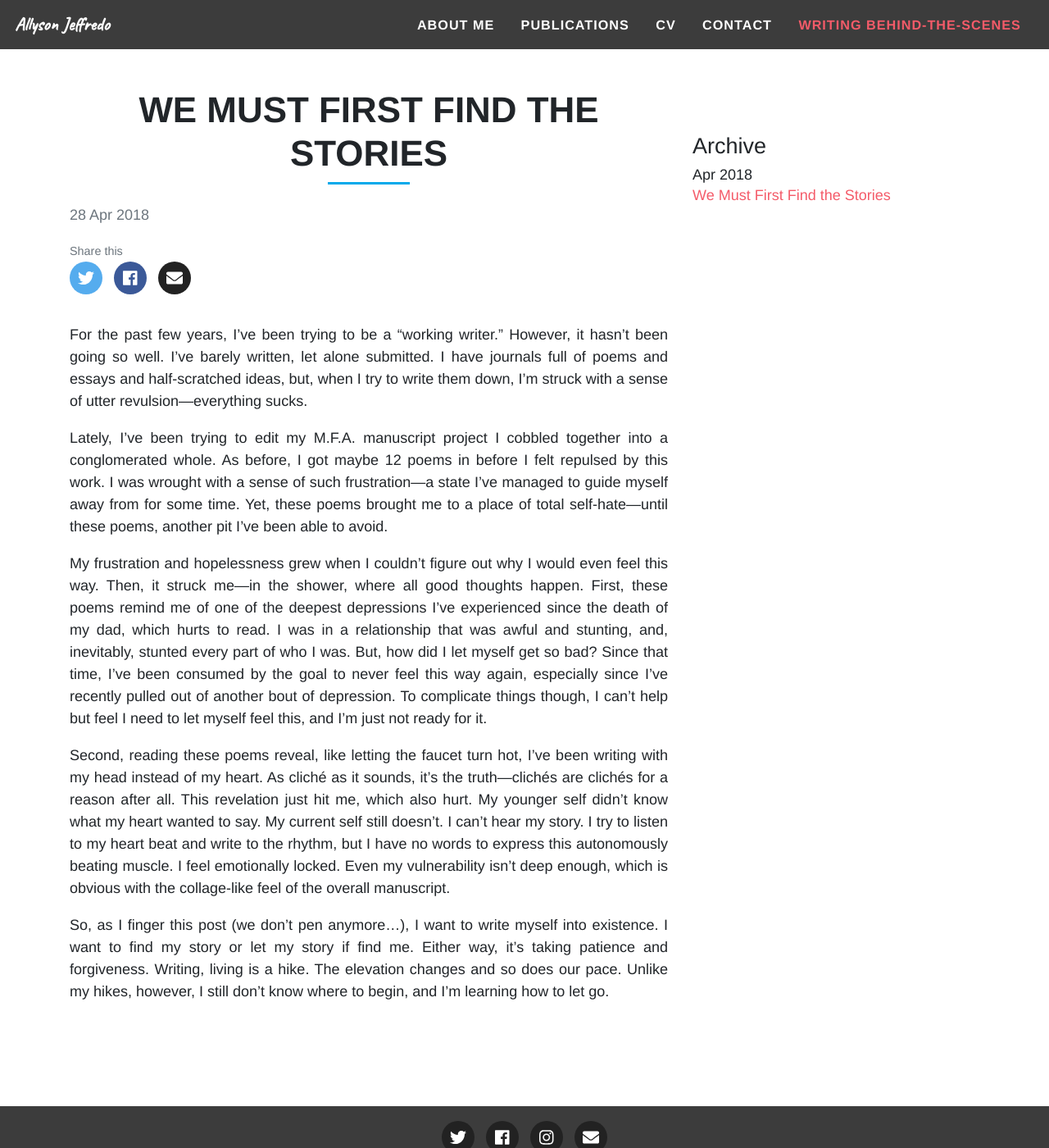
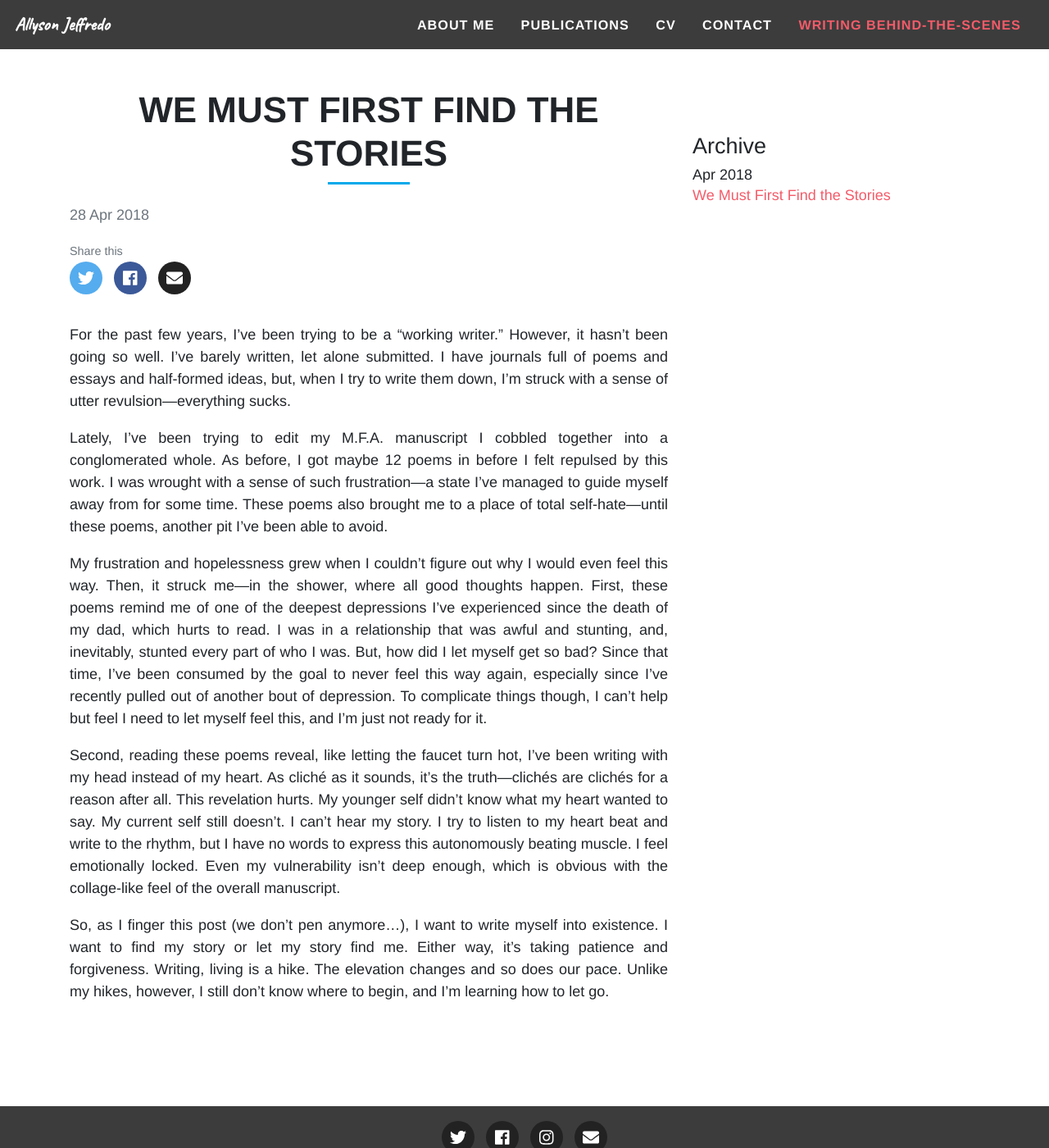
Before and after one commit to go-diego/golden-lovebug, a Jekyll site: the page built from _posts/2018-04-28-we-must-first-find-the-stories.md, in a window 1280 px wide and 1400 px high. Shown: the whole window at 82% size. Built offline with Jekyll 4.4.1, drawn with Linux system fonts in a browser that asks for light colours; nearby versions of some CDN libraries.

Commit message:
Update Post “2018-04-28-we-must-first-find-the-stories”

```diff
--- a/_posts/2018-04-28-we-must-first-find-the-stories.md
+++ b/_posts/2018-04-28-we-must-first-find-the-stories.md
@@ -5,12 +5,12 @@ image: /assets/img/fedupsnail.jpeg
 date: 2018-04-28T17:20:15.965Z
 permalink: 'blog/:year/:month/:day/:title:output_ext'
 ---
-For the past few years, I’ve been trying to be a “working writer.” However, it hasn’t been going so well. I’ve barely written, let alone submitted. I have journals full of poems and essays and half-scratched ideas, but, when I try to write them down, I’m struck with a sense of utter revulsion—everything sucks.
+For the past few years, I’ve been trying to be a “working writer.” However, it hasn’t been going so well. I’ve barely written, let alone submitted. I have journals full of poems and essays and half-formed ideas, but, when I try to write them down, I’m struck with a sense of utter revulsion—everything sucks.
 
-Lately, I’ve been trying to edit my M.F.A. manuscript project I cobbled together into a conglomerated whole. As before, I got maybe 12 poems in before I felt repulsed by this work. I was wrought with a sense of such frustration—a state I’ve managed to guide myself away from for some time. Yet, these poems brought me to a place of total self-hate—until these poems, another pit I’ve been able to avoid.
+Lately, I’ve been trying to edit my M.F.A. manuscript I cobbled together into a conglomerated whole. As before, I got maybe 12 poems in before I felt repulsed by this work. I was wrought with a sense of such frustration—a state I’ve managed to guide myself away from for some time. These poems also brought me to a place of total self-hate—until these poems, another pit I’ve been able to avoid.
 
 My frustration and hopelessness grew when I couldn’t figure out why I would even feel this way. Then, it struck me—in the shower, where all good thoughts happen. First, these poems remind me of one of the deepest depressions I’ve experienced since the death of my dad, which hurts to read. I was in a relationship that was awful and stunting, and, inevitably, stunted every part of who I was. But, how did I let myself get so bad? Since that time, I’ve been consumed by the goal to never feel this way again, especially since I’ve recently pulled out of another bout of depression. To complicate things though, I can’t help but feel I need to let myself feel this, and I’m just not ready for it.
 
-Second, reading these poems reveal, like letting the faucet turn hot, I’ve been writing with my head instead of my heart. As cliché as it sounds, it’s the truth—clichés are clichés for a reason after all. This revelation just hit me, which also hurt. My younger self didn’t know what my heart wanted to say. My current self still doesn’t. I can’t hear my story. I try to listen to my heart beat and write to the rhythm, but I have no words to express this autonomously beating muscle. I feel emotionally locked. Even my vulnerability isn’t deep enough, which is obvious with the collage-like feel of the overall manuscript.
+Second, reading these poems reveal, like letting the faucet turn hot, I’ve been writing with my head instead of my heart. As cliché as it sounds, it’s the truth—clichés are clichés for a reason after all. This revelation hurts. My younger self didn’t know what my heart wanted to say. My current self still doesn’t. I can’t hear my story. I try to listen to my heart beat and write to the rhythm, but I have no words to express this autonomously beating muscle. I feel emotionally locked. Even my vulnerability isn’t deep enough, which is obvious with the collage-like feel of the overall manuscript.
 
-So, as I finger this post (we don’t pen anymore…), I want to write myself into existence. I want to find my story or let my story if find me. Either way, it’s taking patience and forgiveness. Writing, living is a hike. The elevation changes and so does our pace. Unlike my hikes, however, I still don’t know where to begin, and I’m learning how to let go.
+So, as I finger this post (we don’t pen anymore…), I want to write myself into existence. I want to find my story or let my story find me. Either way, it’s taking patience and forgiveness. Writing, living is a hike. The elevation changes and so does our pace. Unlike my hikes, however, I still don’t know where to begin, and I’m learning how to let go.
```
